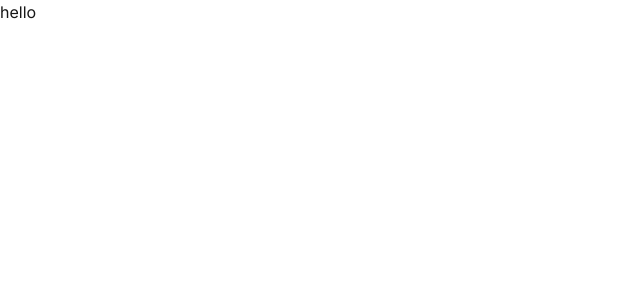
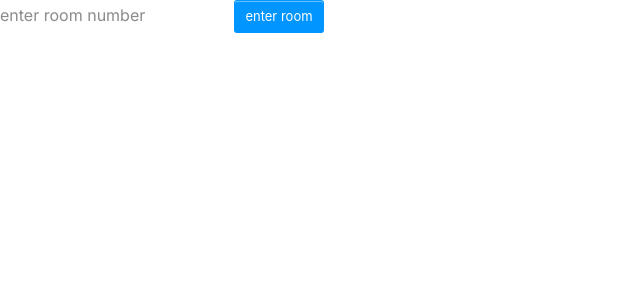
Before and after one commit to bhargavgudapati/csci4050project, a Next.js app in the folder seekdeeplearning/: page /seekhoot/sh-player in a window 1280 px wide. Shown: the top 300 px of the page, without its empty margins (0-640 px from the left). Built offline with nearby package versions, Linux system fonts and the light colour scheme.

Commit message:
added seekhoot player and host pages, added FlashcardSet model

```diff
--- /dev/null
+++ b/seekdeeplearning/src/app/components/seekhoot/joinroom.module.css
@@ -0,0 +1,42 @@
+
+
+/* CSS */
+.button7 {
+  background-color: #0095ff;
+  border: 1px solid transparent;
+  border-radius: 3px;
+  box-shadow: rgba(255, 255, 255, .4) 0 1px 0 0 inset;
+  box-sizing: border-box;
+  color: #fff;
+  cursor: pointer;
+  display: inline-block;
+  font-family: -apple-system,system-ui,"Segoe UI","Liberation Sans",sans-serif;
+  font-size: 13px;
+  font-weight: 400;
+  line-height: 1.15385;
+  margin: 0;
+  outline: none;
+  padding: 8px .8em;
+  position: relative;
+  text-align: center;
+  text-decoration: none;
+  user-select: none;
+  -webkit-user-select: none;
+  touch-action: manipulation;
+  vertical-align: baseline;
+  white-space: nowrap;
+}
+
+.button7:hover,
+.button7:focus {
+  background-color: #07c;
+}
+
+.button7:focus {
+  box-shadow: 0 0 0 4px rgba(0, 149, 255, .15);
+}
+
+.button7:active {
+  background-color: #0064bd;
+  box-shadow: none;
+}
--- /dev/null
+++ b/seekdeeplearning/src/app/components/seekhoot/joinroom.tsx
@@ -0,0 +1,25 @@
+
+"use client";
+
+import { useRouter } from 'next/navigation';
+import React, { useState, useEffect } from 'react';
+import styles from './joinroom.module.css';
+
+const JoinRoom: React.FC<{}> = () => {
+    const router = useRouter();
+
+    const [roomcode, setRoomcode] = useState<string>("");
+
+    const changeRoom = () => {
+	router.push("/seekhoot/sh-player/" + roomcode);
+    }
+
+    return (
+	<div>
+	    <input placeholder="enter room number" onChange={e => setRoomcode(e.target.value)} />
+	    <button className={styles.button7} onClick={changeRoom}>enter room</button>
+	</div>
+    );
+}
+
+export default JoinRoom;
--- a/seekdeeplearning/src/app/seekhoot/sh-player/[id]/page.tsx
+++ b/seekdeeplearning/src/app/seekhoot/sh-player/[id]/page.tsx
@@ -0,0 +1,55 @@
+
+"use client";
+
+import { useState, useEffect } from 'react';
+import { useRouter, useParams } from 'next/navigation';
+import { socket } from '@/socket';
+
+export default function PlayerInGame() {
+    const router = useRouter();
+    const { id } = useParams();
+
+    const [isConnected, setIsConnected] = useState<boolean>(false);
+    const [transport, setTransport] = useState<string>("N/A");
+    const [answer, setAnswer] = useState<string>("");
+
+    useEffect(() => {
+	const onConnect = () => {
+	    setIsConnected(true);
+	    setTransport(socket.io.engine.transport.name);
+	    socket.io.engine.on("upgrade", (newtransport) => {
+		setTransport(newtransport.name);
+	    });
+	}
+
+	const onDisconnect = () => {
+	    setIsConnected(false);
+	    setTransport("N/A");
+	}
+
+	const onStartgame = () => {
+
+	}
+
+	const onSendAnswer = () => {
+
+	}
+
+	if (socket.connected) {
+	    onConnect();
+	}
+
+	socket.on("connect", onConnect);
+	socket.on("disconnect", onDisconnect);
+	socket.emit("joinroom", id);
+
+	socket.on("startgame", onStartgame);
+
+    }, []);
+
+    return (
+	<div>
+		 you are in {id}
+	</div>
+    );
+}
--- a/seekdeeplearning/src/app/seekhoot/sh-player/page.tsx
+++ b/seekdeeplearning/src/app/seekhoot/sh-player/page.tsx
@@ -1,11 +1,14 @@
+
+"use-client";
 
 import { useRouter } from "next/navigation";
 import React, { useState } from 'react';
+import JoinRoom from '@/app/components/seekhoot/joinroom';
 
 export default function shplayer() {
     return (
 	<div>
-		 hello
+	    <JoinRoom />
 	</div>
     );
 }
--- /dev/null
+++ b/seekdeeplearning/src/models/flashcardset.ts
@@ -0,0 +1,21 @@
+
+import mongoose, { Schema, Document, Model } from 'mongoose';
+
+interface flashcardsetFields extends Document {
+    count: number;
+    groupID: string;
+}
+
+const flashcardsetSchema = new Schema<flashcardsetFields>({
+    count: {
+	type: Number,
+	required: true
+    },
+    groupID: {
+	type: String,
+	required: true
+    }
+});
+
+const FlashcardSet: Model<flashcardsetFields> = mongoose.models.FlashcardSet || mongoose.model<flashcardsetFields>("FlashcardSet", flashcardsetSchema);
+export default FlashcardSet;
--- a/seekdeeplearning/src/models/shinstance.ts
+++ b/seekdeeplearning/src/models/shinstance.ts
@@ -1,9 +1,10 @@
 
 import mongoose, { Schema, Document, Model } from 'mongoose';
 
+//this model is for storing seekhoot sessions, each seekhoot room will have one SHinstance
 interface SHinstanceFields extends Document {
     groupID: string;
-    clientName: string;
+    roomNumber: number;
 }
 
 const SHinstanceSchema = new Schema<SHinstanceFields>({
@@ -11,8 +12,8 @@ const SHinstanceSchema = new Schema<SHinstanceFields>({
 	type: String,
 	required: true
     },
-    clientName: {
-	type: String,
+    roomNumber: {
+	type: Number,
 	required: true
     }
 });
```
Also changed, not shown: seekdeeplearning/src/app/components/seekhoot/multiplechoice.module.css (added), seekdeeplearning/src/app/components/seekhoot/multiplechoice.tsx (added).
